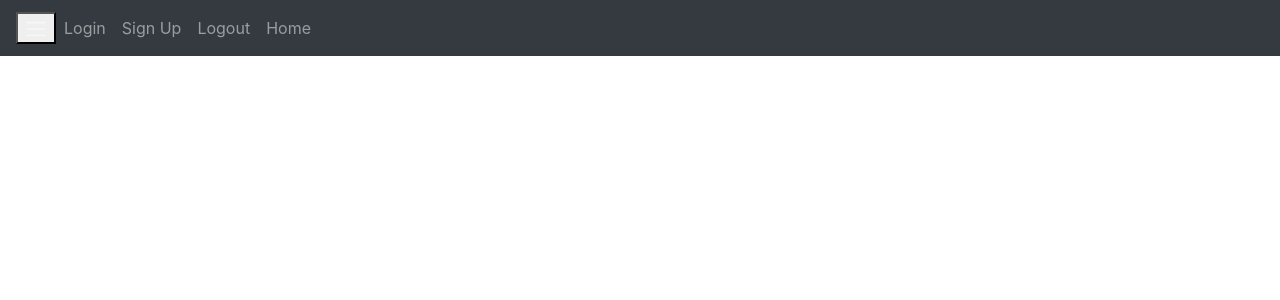
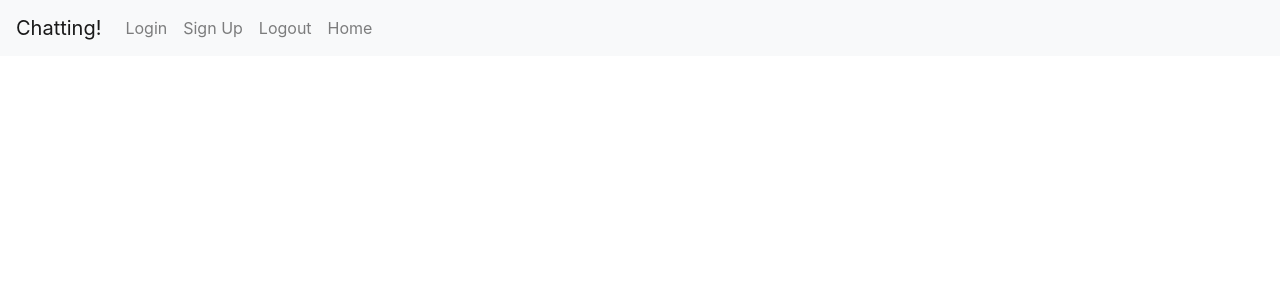
Before and after one commit to CSJLU/Online-Chat, a Flask app: page / in a window 1280 px wide. Shown: the top 300 px of the page. Run offline with Flask 3, Linux system fonts and the light colour scheme; some libraries are stand-ins or nearby versions.

Commit message:
Change navbar expand icon to show only at certain browser width

```diff
--- a/website/templates/base.html
+++ b/website/templates/base.html
@@ -19,11 +19,11 @@
 
 
     </head>
-
     <body>
-        <nav class="navbar navbar-expand-lg navbar-dark bg-dark">
+        <nav class="navbar navbar-expand-lg navbar-light bg-light">
+            <a href="#" class="navbar-brand">Chatting!</a>
             <button
-                class="navbar-toggle"
+                class="navbar-toggler"
                 type="button"
                 data-toggle="collapse"
                 data-target="#navbar"
```
